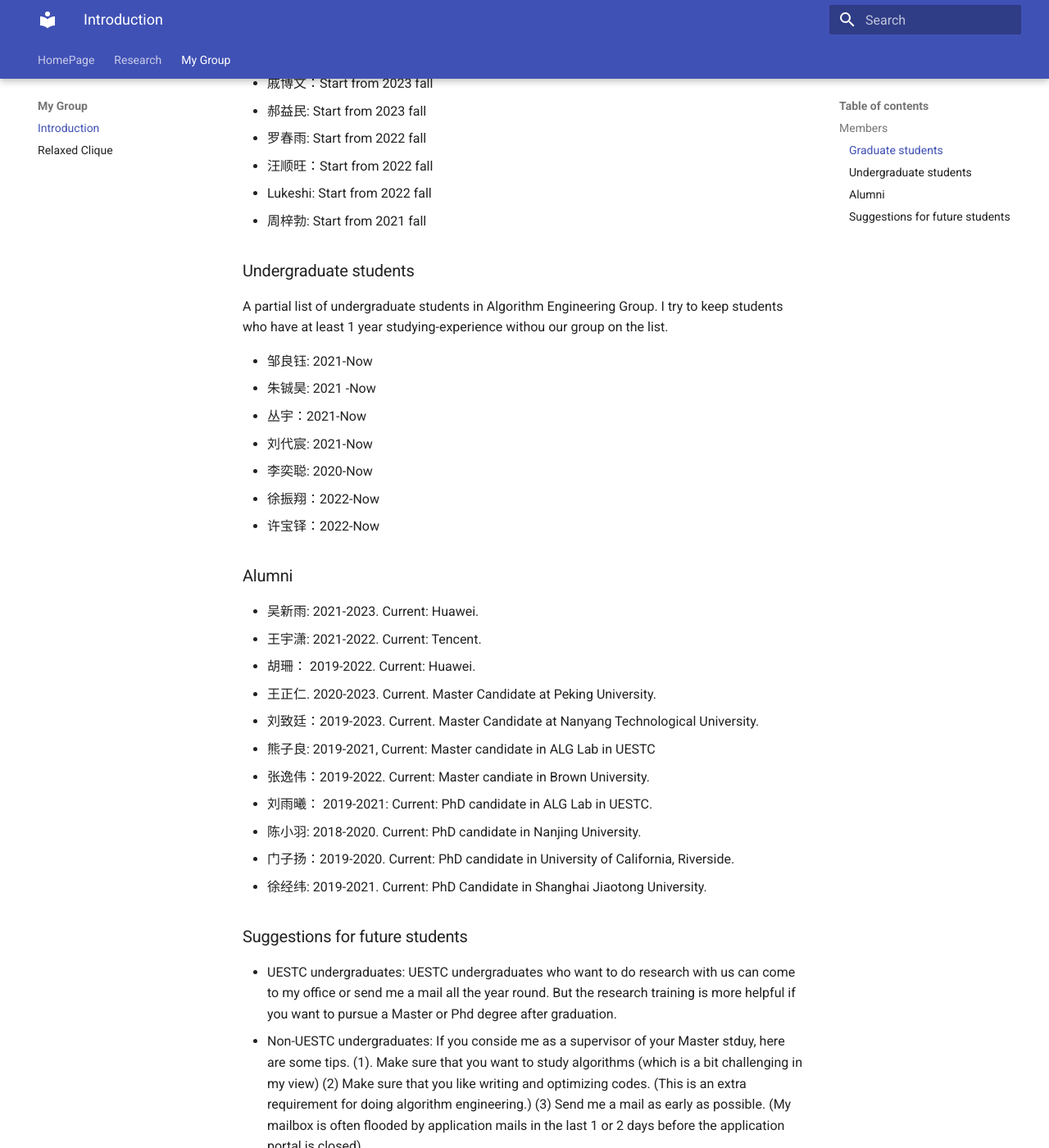
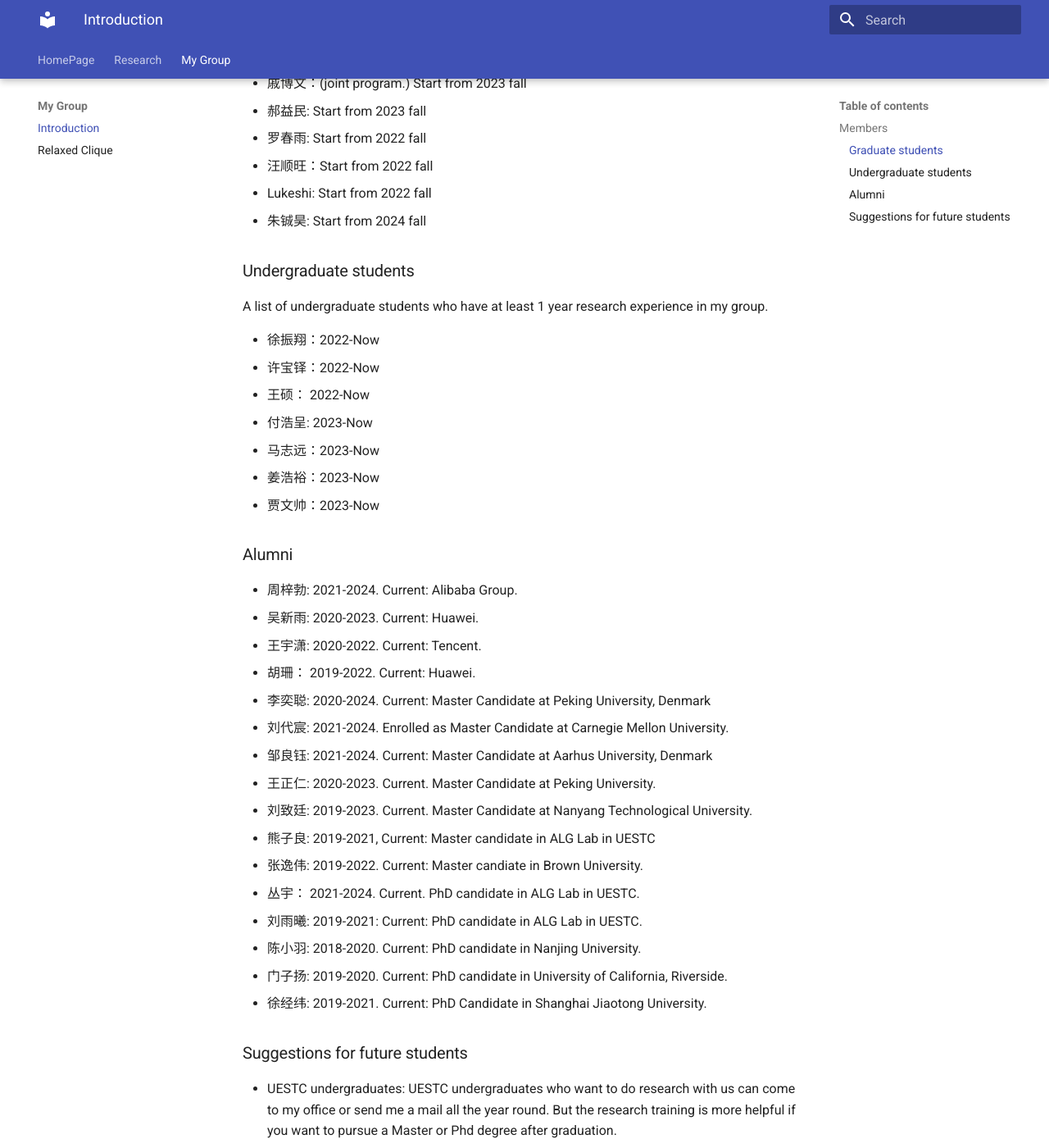
Before and after one commit to joey001/joey001.github.io, an MkDocs documentation site: the page built from docs/aegroup/aegroup.md, in a window 1280 px wide and 1400 px high, scrolled down 797 px. Shown: the whole window at 82% size. Built offline with MkDocs 1.6.1 and Material for MkDocs 9.7.7, drawn with Linux system fonts in a browser that asks for light colours.

Commit message:
update before fall 2024

```diff
--- a/docs/aegroup/aegroup.md
+++ b/docs/aegroup/aegroup.md
@@ -21,38 +21,42 @@ If you are interested in join us, drop me a mail.
 ## Members
 ### Graduate students
 - 胡笑然: Start from 2023 fall
-- 戚博文：Start from 2023 fall
+- 戚博文：(joint program.) Start from 2023 fall
 - 郝益民: Start from 2023 fall
 - 罗春雨: Start from 2022 fall
 - 汪顺旺：Start from 2022 fall
 - Lukeshi: Start from 2022 fall
-- 周梓勃: Start from 2021 fall
+- 朱铖昊: Start from 2024 fall
 
 
 ### Undergraduate students
-A partial list of undergraduate students in Algorithm Engineering Group.
-I try to keep students who have at least 1 year studying-experience withou our group on the list.
+A list of undergraduate students who have at least 1 year research experience in my group.
 
-- 邹良钰: 2021-Now
-- 朱铖昊: 2021 -Now
-- 丛宇：2021-Now
-- 刘代宸: 2021-Now
-- 李奕聪: 2020-Now
 - 徐振翔：2022-Now
 - 许宝铎：2022-Now
-
+- 王硕：  2022-Now
+- 付浩呈: 2023-Now
+- 马志远：2023-Now
+- 姜浩裕：2023-Now
+- 贾文帅：2023-Now
 
 ### Alumni
-- 吴新雨: 2021-2023. Current: Huawei.
-- 王宇潇: 2021-2022. Current: Tencent.
-- 胡珊： 2019-2022. Current: Huawei.
-- 王正仁. 2020-2023. Current. Master Candidate at Peking University.
-- 刘致廷：2019-2023. Current. Master Candidate at Nanyang Technological University.
+
+- 周梓勃: 2021-2024. Current: Alibaba Group.
+- 吴新雨: 2020-2023. Current: Huawei.
+- 王宇潇: 2020-2022. Current: Tencent.
+- 胡珊：  2019-2022. Current: Huawei.
+- 李奕聪: 2020-2024. Current: Master Candidate at Peking University, Denmark
+- 刘代宸: 2021-2024. Enrolled as Master Candidate at Carnegie Mellon University.
+- 邹良钰: 2021-2024. Current: Master Candidate at Aarhus University, Denmark
+- 王正仁: 2020-2023. Current. Master Candidate at Peking University.
+- 刘致廷: 2019-2023. Current. Master Candidate at Nanyang Technological University.
 - 熊子良: 2019-2021, Current: Master candidate in ALG Lab in UESTC
-- 张逸伟：2019-2022. Current: Master candiate in Brown University.
-- 刘雨曦： 2019-2021: Current: PhD candidate in ALG Lab in UESTC.
-- 陈小羽:  2018-2020.  Current: PhD candidate in Nanjing University.
-- 门子扬：2019-2020. Current: PhD candidate in University of California, Riverside.
+- 张逸伟: 2019-2022. Current: Master candiate in Brown University.
+- 丛宇：  2021-2024. Current.  PhD candidate in ALG Lab in UESTC.
+- 刘雨曦: 2019-2021: Current: PhD candidate in ALG Lab in UESTC.
+- 陈小羽: 2018-2020.  Current: PhD candidate in Nanjing University.
+- 门子扬: 2019-2020. Current: PhD candidate in University of California, Riverside.
 - 徐经纬: 2019-2021.  Current: PhD Candidate in Shanghai Jiaotong University.
 
 ### Suggestions for future students
```
Also changed, not shown: docs/index.md (+4 -2 lines), docs/index_en.md (+1 -1 lines).
